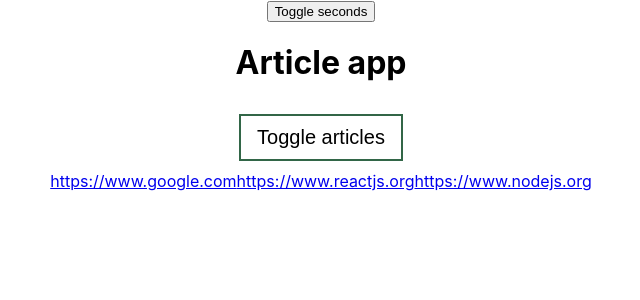
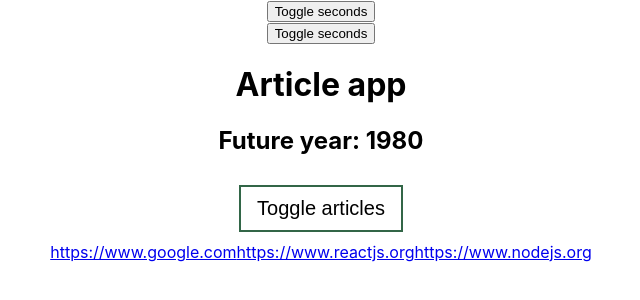
Before and after one commit to Ola214/my-app, a React (Create React App) app: page / in a window 1280 px wide. Shown: the top 300 px of the page, without its empty margins (319-959 px from the left). Built offline with nearby package versions, Linux system fonts and the light colour scheme.

Commit message:
PropTypes implemented

```diff
--- a/package.json
+++ b/package.json
@@ -6,6 +6,7 @@
     "@testing-library/jest-dom": "^5.16.1",
     "@testing-library/react": "^12.1.2",
     "@testing-library/user-event": "^13.5.0",
+    "prop-types": "^15.8.1",
     "radium": "^0.26.1",
     "react": "^17.0.2",
     "react-dom": "^17.0.2",
--- a/src/components/Header/Header.js
+++ b/src/components/Header/Header.js
@@ -1,5 +1,6 @@
 import React, { useEffect } from 'react';
 import styles from './Header.module.css';
+import PropTypes from 'prop-types';
 
 const Header = props => {
 
@@ -20,10 +21,13 @@ const Header = props => {
         buttonStyles.push(styles.red);
     }
 
+    const futureYear = props.year + 10;
+
     console.log("Header return");
     return(
         <div>
             <h1>Article app</h1>
+            <h2>Future year: {futureYear}</h2>
             <button className={buttonStyles.join(' ')}
             onClick={props.toggleArticles}>
             Toggle articles</button>
@@ -32,4 +36,20 @@ const Header = props => {
 
 }
 
+Header.propTypes = {
+    year: PropTypes.number,
+    propsArrays: PropTypes.array,
+    propsBool: PropTypes.bool,
+    propsFunc: PropTypes.func,
+    propsEnum: PropTypes.oneOf(['Menu', 'Help', 'Contact']),
+    propsStringOrNumber: PropTypes.oneOfType([
+        PropTypes.string,
+        PropTypes.number
+    ]),
+    propsObject: PropTypes.shape({
+        color: PropTypes.string,
+        fontSize: PropTypes.number
+    })
+}
+
 export default React.memo(Header);
--- a/src/containers/App.js
+++ b/src/containers/App.js
@@ -14,7 +14,8 @@ class App extends Component {
       {id: 'ssddw12', title: "title4", content: "This is content 3"}
     ],
     showArticles: false,
-    showSeconds: false
+    showSeconds: false,
+    counter: 0
   }
 
   //po metodzie constrctor i getDerived.. jest wywoływana funcja render
@@ -61,8 +62,16 @@ class App extends Component {
     this.setState({articles: articles});
   }
 
+  countHandler = () => {
+    let i;
+    for(i=0; i<20; i++) {
+      this.setState((prevState, props) => ({counter: this.state.counter + 1})); //wywoła się po wyrenderowaniu state
+    }
+  }
+
   render() {
     console.log("App render");
+    console.log("Counter: " + this.state.counter);
 
     let articles = null;
     let seconds = null;
@@ -80,9 +89,10 @@ class App extends Component {
     //kod jsx
     return (
         <div className="App">
+          <button onClick={this.countHandler}>Toggle seconds</button><br />
           <button onClick={this.toggleSecondsHandler}>Toggle seconds</button>
           {seconds}
-          <Header showArticles={this.state.showArticles} toggleArticles={this.toggleArticlesHandler}/>
+          <Header showArticles={this.state.showArticles} toggleArticles={this.toggleArticlesHandler} year={1970}/>
           {articles}
           <Links />
         </div>
@@ -90,4 +100,6 @@ class App extends Component {
   }
 }
 
+//npm install --save prop-types
+
 export default App;
```
